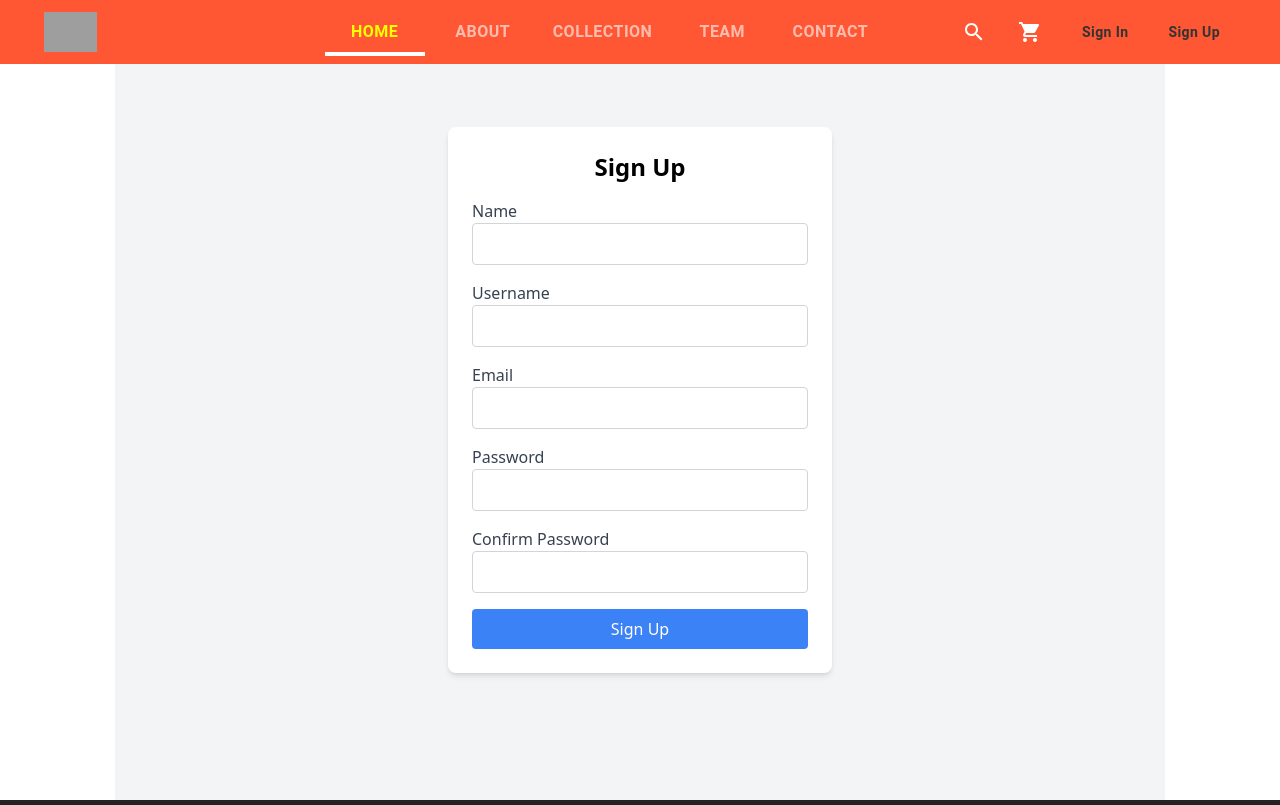
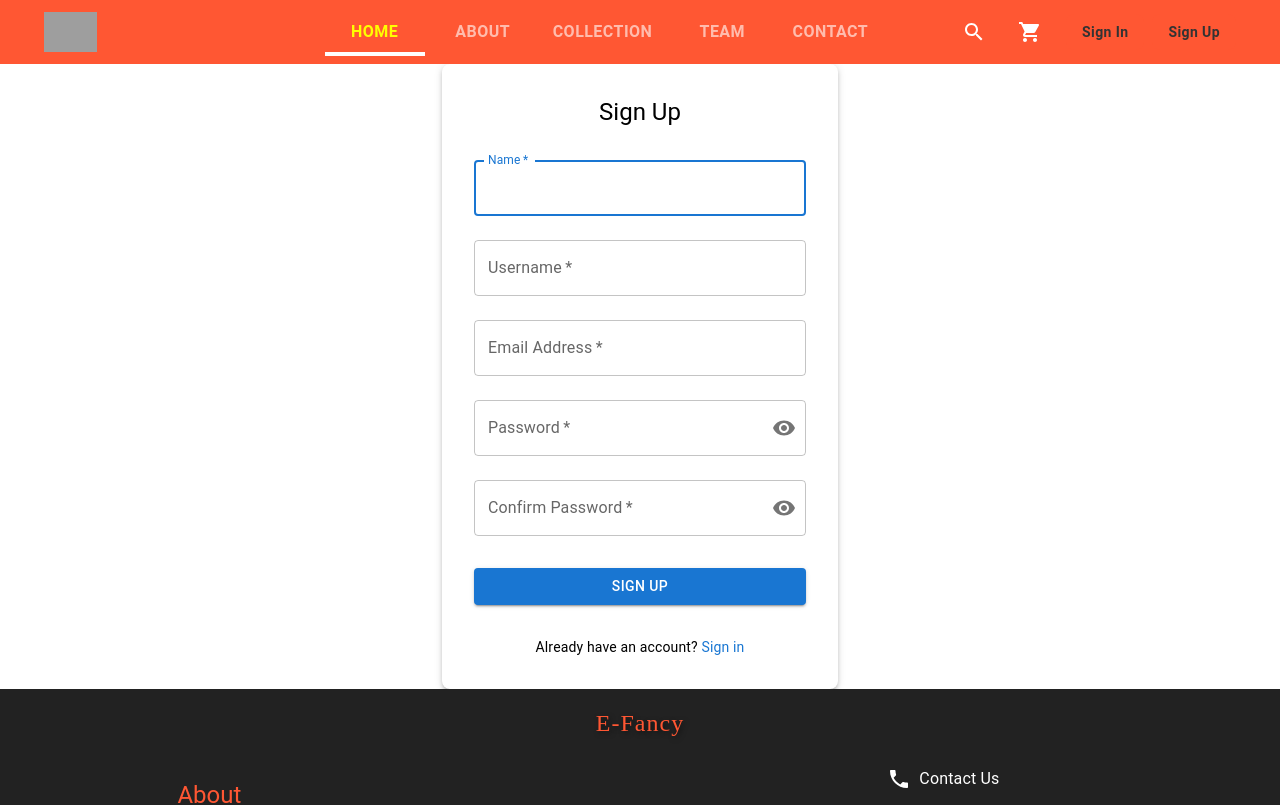
Before and after one commit to rahul20610105/frontende-fancy, a React (Vite) app: page /signup in a window 1280 px wide. Shown: the top 805 px of the page. Built offline with nearby package versions, Linux system fonts and the light colour scheme; grey boxes are pictures that could not be loaded.

Commit message:
login and sign up ui change

```diff
--- a/src/pages/Login.jsx
+++ b/src/pages/Login.jsx
@@ -1,13 +1,27 @@
+// Login.jsx
 import React, { useState } from 'react';
 import axios from 'axios';
-import { useNavigate } from 'react-router-dom'; // Import useNavigate
+import { useNavigate } from 'react-router-dom';
+import {
+    Container,
+    Box,
+    Typography,
+    TextField,
+    Button,
+    Link,
+    IconButton,
+    InputAdornment,
+    Alert
+} from '@mui/material';
+import { Visibility, VisibilityOff } from '@mui/icons-material';
 
 const Login = () => {
     const [username, setUsername] = useState('');
     const [password, setPassword] = useState('');
+    const [showPassword, setShowPassword] = useState(false);
     const [error, setError] = useState('');
     const [success, setSuccess] = useState('');
-    const navigate = useNavigate(); // Initialize useNavigate
+    const navigate = useNavigate();
 
     const handleSubmit = async (e) => {
         e.preventDefault();
@@ -15,18 +29,17 @@ const Login = () => {
         setSuccess('');
 
         try {
-            const response = await axios.post('http://localhost:8080/api/user/login', {
+            const response = await axios.post('https://backende-fancy.onrender.com/api/user/login', {
                 username,
                 password
             });
 
             if (response.data.token) {
-                // Save the token in local storage or cookies as needed
                 localStorage.setItem('token', response.data.token);
                 setSuccess('Login successful! Redirecting...');
 
                 // Redirect to the home page
-                navigate('/'); // Navigate to the home page
+                setTimeout(() => navigate('/'), 1500); // Delay for showing success message
             }
         } catch (error) {
             if (error.response && error.response.data) {
@@ -37,42 +50,90 @@ const Login = () => {
         }
     };
 
+    const togglePasswordVisibility = () => {
+        setShowPassword((prev) => !prev);
+    };
+
     return (
-        <div className="flex items-center justify-center min-h-screen bg-gray-100">
-            <div className="bg-white p-6 rounded-lg shadow-md w-96">
-                <h2 className="text-2xl font-semibold text-center">Login</h2>
-                {error && <p className="text-red-500 text-sm mt-2">{error}</p>}
-                {success && <p className="text-green-500 text-sm mt-2">{success}</p>}
-                <form onSubmit={handleSubmit} className="mt-4">
-                    <div className="mb-4">
-                        <label className="block text-gray-700">Username</label>
-                        <input
-                            type="text"
+        <Container component="main" maxWidth="xs">
+            <Box
+                sx={{
+                    marginTop: 8,
+                    display: 'flex',
+                    flexDirection: 'column',
+                    alignItems: 'center',
+                    boxShadow: 3,
+                    padding: 4,
+                    borderRadius: 2,
+                    bgcolor: 'background.paper'
+                }}
+            >
+                <Typography component="h1" variant="h5" align="center" gutterBottom>
+                    Login
+                </Typography>
+
+                {error && <Alert severity="error" sx={{ width: '100%', mb: 2 }}>{error}</Alert>}
+                {success && <Alert severity="success" sx={{ width: '100%', mb: 2 }}>{success}</Alert>}
+
+                <Box component="form" onSubmit={handleSubmit} noValidate sx={{ mt: 1, width: '100%' }}>
+                    <TextField
+                        variant="outlined"
+                        margin="normal"
+                        required
+                        fullWidth
+                        id="username"
+                        label="Username"
+                        name="username"
+                        autoComplete="username"
+                        autoFocus
                         value={username}
                         onChange={(e) => setUsername(e.target.value)}
+                    />
+                    <TextField
+                        variant="outlined"
+                        margin="normal"
                         required
-                            className="w-full p-2 border border-gray-300 rounded"
-                        />
-                    </div>
-                    <div className="mb-4">
-                        <label className="block text-gray-700">Password</label>
-                        <input
-                            type="password"
+                        fullWidth
+                        name="password"
+                        label="Password"
+                        type={showPassword ? 'text' : 'password'}
+                        id="password"
+                        autoComplete="current-password"
                         value={password}
                         onChange={(e) => setPassword(e.target.value)}
-                            required
-                            className="w-full p-2 border border-gray-300 rounded"
+                        InputProps={{
+                            endAdornment: (
+                                <InputAdornment position="end">
+                                    <IconButton
+                                        onClick={togglePasswordVisibility}
+                                        edge="end"
+                                    >
+                                        {showPassword ? <VisibilityOff /> : <Visibility />}
+                                    </IconButton>
+                                </InputAdornment>
+                            )
+                        }}
                     />
-                    </div>
-                    <button
+                    <Button
                         type="submit"
-                        className="w-full p-2 bg-blue-500 text-white rounded hover:bg-blue-600"
+                        fullWidth
+                        variant="contained"
+                        color="primary"
+                        sx={{ mt: 3, mb: 2 }}
                     >
                         Login
-                    </button>
-                </form>
-            </div>
-        </div>
+                    </Button>
+                    <Box display="flex" justifyContent="space-between" mt={2}>
+                        <Link href="/forgot-password" variant="body2" underline="hover">
+                            Forgot Password?
+                        </Link>
+                        <Link href="/signup" variant="body2" underline="hover">
+                            Don’t have an account? Sign Up
+                        </Link>
+                    </Box>
+                </Box>
+            </Box>
+        </Container>
     );
 };
 
--- a/src/pages/SignUp.jsx
+++ b/src/pages/SignUp.jsx
@@ -1,6 +1,18 @@
-// Signup.jsx
 import React, { useState } from 'react';
 import axios from 'axios';
+import {
+    Container,
+    Box,
+    Typography,
+    TextField,
+    Button,
+    Link,
+    Alert,
+    InputAdornment,
+    IconButton
+} from '@mui/material';
+import { Visibility, VisibilityOff } from '@mui/icons-material';
+import { useNavigate } from 'react-router-dom';
 
 const Signup = () => {
     const [name, setName] = useState('');
@@ -10,6 +22,10 @@ const Signup = () => {
     const [confirmPassword, setConfirmPassword] = useState('');
     const [error, setError] = useState('');
     const [success, setSuccess] = useState('');
+    const [showPassword, setShowPassword] = useState(false);
+    const [showConfirmPassword, setShowConfirmPassword] = useState(false);
+
+    const navigate = useNavigate();
 
     const handleSubmit = async (e) => {
         e.preventDefault();
@@ -17,7 +33,7 @@ const Signup = () => {
         setSuccess('');
 
         try {
-            const response = await axios.post('http://localhost:8080/api/user/register', {
+            const response = await axios.post('https://backende-fancy.onrender.com/api/user/register', {
                 name,
                 username,
                 email,
@@ -27,8 +43,7 @@ const Signup = () => {
 
             if (response.data.success) {
                 setSuccess('Account created successfully!');
-                // Optionally redirect to login or home page
-                // navigate('/login'); // Uncomment if you use react-router
+                navigate('/login'); // Redirect to login after 2 seconds
             }
         } catch (error) {
             if (error.response && error.response.data) {
@@ -39,72 +54,131 @@ const Signup = () => {
         }
     };
 
+    const togglePasswordVisibility = () => setShowPassword(!showPassword);
+    const toggleConfirmPasswordVisibility = () => setShowConfirmPassword(!showConfirmPassword);
+
     return (
-        <div className="flex items-center justify-center min-h-screen bg-gray-100">
-            <div className="bg-white p-6 rounded-lg shadow-md w-96">
-                <h2 className="text-2xl font-semibold text-center">Sign Up</h2>
-                {error && <p className="text-red-500 text-sm mt-2">{error}</p>}
-                {success && <p className="text-green-500 text-sm mt-2">{success}</p>}
-                <form onSubmit={handleSubmit} className="mt-4">
-                    <div className="mb-4">
-                        <label className="block text-gray-700">Name</label>
-                        <input
-                            type="text"
+        <Container component="main" maxWidth="xs">
+            <Box
+                sx={{
+                    marginTop: 8,
+                    display: 'flex',
+                    flexDirection: 'column',
+                    alignItems: 'center',
+                    boxShadow: 3,
+                    padding: 4,
+                    borderRadius: 2,
+                    bgcolor: 'background.paper'
+                }}
+            >
+                <Typography component="h1" variant="h5" align="center" gutterBottom>
+                    Sign Up
+                </Typography>
+
+                {error && <Alert severity="error" sx={{ width: '100%', mb: 2 }}>{error}</Alert>}
+                {success && <Alert severity="success" sx={{ width: '100%', mb: 2 }}>{success}</Alert>}
+
+                <Box component="form" onSubmit={handleSubmit} noValidate sx={{ mt: 1, width: '100%' }}>
+                    <TextField
+                        variant="outlined"
+                        margin="normal"
+                        required
+                        fullWidth
+                        id="name"
+                        label="Name"
+                        name="name"
+                        autoComplete="name"
+                        autoFocus
                         value={name}
                         onChange={(e) => setName(e.target.value)}
+                    />
+                    <TextField
+                        variant="outlined"
+                        margin="normal"
                         required
-                            className="w-full p-2 border border-gray-300 rounded"
-                        />
-                    </div>
-                    <div className="mb-4">
-                        <label className="block text-gray-700">Username</label>
-                        <input
-                            type="text"
+                        fullWidth
+                        id="username"
+                        label="Username"
+                        name="username"
+                        autoComplete="username"
                         value={username}
                         onChange={(e) => setUsername(e.target.value)}
+                    />
+                    <TextField
+                        variant="outlined"
+                        margin="normal"
                         required
-                            className="w-full p-2 border border-gray-300 rounded"
-                        />
-                    </div>
-                    <div className="mb-4">
-                        <label className="block text-gray-700">Email</label>
-                        <input
-                            type="email"
+                        fullWidth
+                        id="email"
+                        label="Email Address"
+                        name="email"
+                        autoComplete="email"
                         value={email}
                         onChange={(e) => setEmail(e.target.value)}
+                    />
+                    <TextField
+                        variant="outlined"
+                        margin="normal"
                         required
-                            className="w-full p-2 border border-gray-300 rounded"
-                        />
-                    </div>
-                    <div className="mb-4">
-                        <label className="block text-gray-700">Password</label>
-                        <input
-                            type="password"
+                        fullWidth
+                        name="password"
+                        label="Password"
+                        type={showPassword ? 'text' : 'password'}
+                        id="password"
+                        autoComplete="current-password"
                         value={password}
                         onChange={(e) => setPassword(e.target.value)}
+                        InputProps={{
+                            endAdornment: (
+                                <InputAdornment position="end">
+                                    <IconButton onClick={togglePasswordVisibility} edge="end">
+                                        {showPassword ? <VisibilityOff /> : <Visibility />}
+                                    </IconButton>
+                                </InputAdornment>
+                            ),
+                        }}
+                    />
+                    <TextField
+                        variant="outlined"
+                        margin="normal"
                         required
-                            className="w-full p-2 border border-gray-300 rounded"
-                        />
-                    </div>
-                    <div className="mb-4">
-                        <label className="block text-gray-700">Confirm Password</label>
-                        <input
-                            type="password"
+                        fullWidth
+                        name="confirmPassword"
+                        label="Confirm Password"
+                        type={showConfirmPassword ? 'text' : 'password'}
+                        id="confirmPassword"
                         value={confirmPassword}
                         onChange={(e) => setConfirmPassword(e.target.value)}
-                            required
-                            className="w-full p-2 border border-gray-300 rounded"
+                        InputProps={{
+                            endAdornment: (
+                                <InputAdornment position="end">
+                                    <IconButton onClick={toggleConfirmPasswordVisibility} edge="end">
+                                        {showConfirmPassword ? <VisibilityOff /> : <Visibility />}
+                                    </IconButton>
+                                </InputAdornment>
+                            ),
+                        }}
                     />
-                    </div>
-                    <button
+                    <Button
                         type="submit"
-                        className="w-full p-2 bg-blue-500 text-white rounded hover:bg-blue-600"
+                        fullWidth
+                        variant="contained"
+                        color="primary"
+                        sx={{ mt: 3, mb: 2 }}
                     >
                         Sign Up
-                    </button>
-                </form>
-            </div>
-        </div>
+                    </Button>
+                    <Box display="flex" justifyContent="center" mt={2}>
+                        <Typography variant="body2">
+                            Already have an account?{' '}
+                            <Link href="/login" variant="body2" underline="hover">
+                                Sign in
+                            </Link>
+                        </Typography>
+                    </Box>
+                </Box>
+            </Box>
+        </Container>
     );
 };
 
```
Also changed, not shown: src/components/Navbar.jsx (+135 -88 lines). Lines whose indentation alone changed are shown as unchanged.
